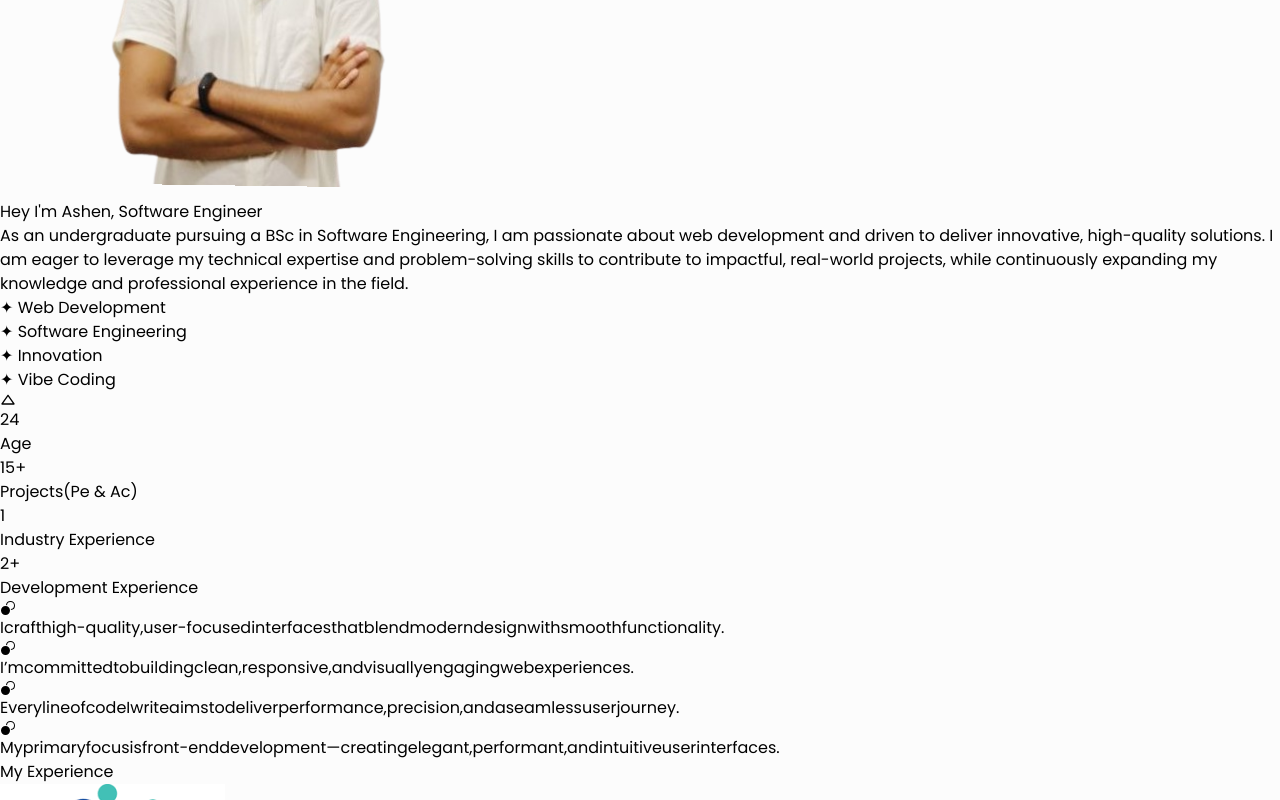
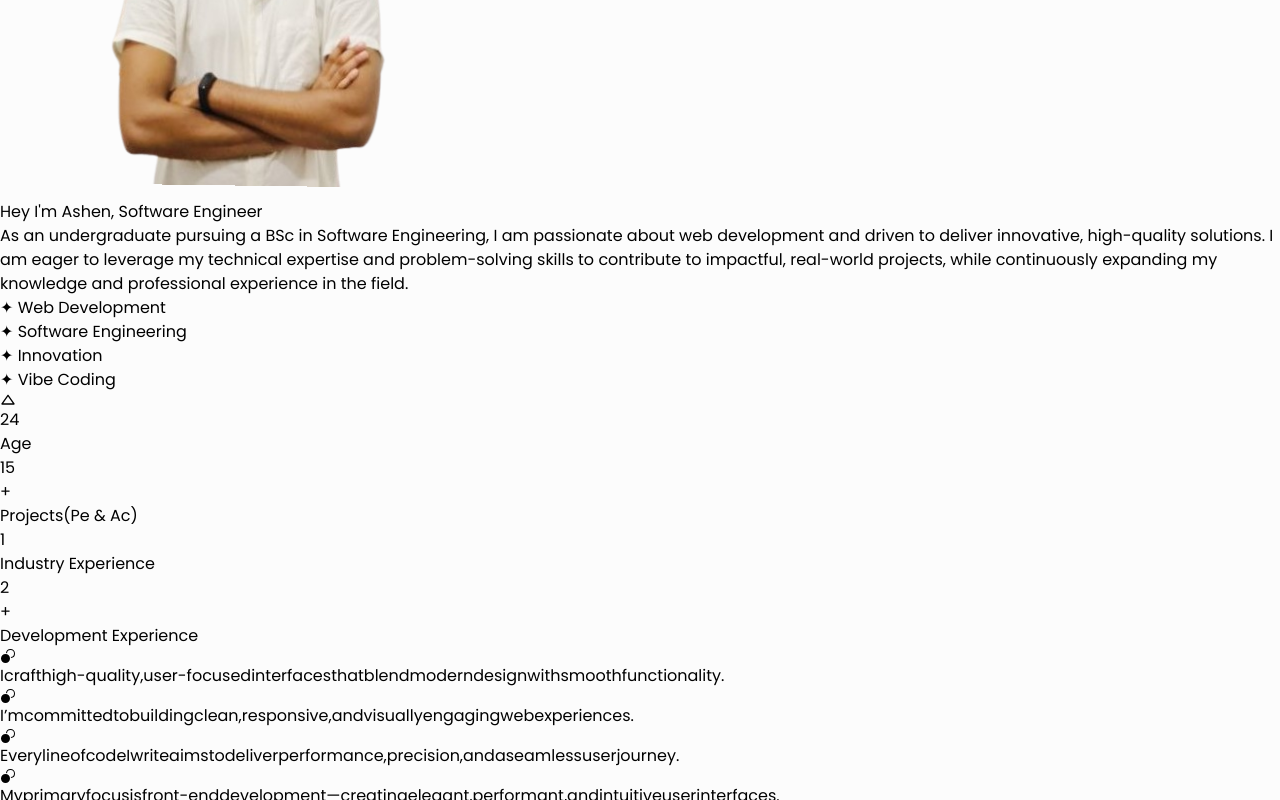
Before and after one commit to Ashen-sam/AshenSam-Portfolio-v2, a React (Vite) app: page / in a window 1280 px wide. Both pictures are taken after a click on the element 640 px from the left and 871 px from the top of the page. Shown: the part 471-1271 px from the top of the page. Built offline with nearby package versions, Linux system fonts and the light colour scheme; a web font is replaced by a local one.

Commit message:
feat : animate fix in title section

```diff
--- a/src/components/title/index.jsx
+++ b/src/components/title/index.jsx
@@ -10,9 +10,9 @@ const AboutMe = () => {
     const { floatingVariants, jumpVariants, pulseVariants, tags, setShowQuotes, showQuotes } = UseTitle()
     const stats = [
         { label: "Age", value: 24 },
-        { label: "Projects(Pe & Ac)", value: "15+" },
+        { label: "Projects(Pe & Ac)", value: "15" },
         { label: "Industry Experience", value: "1" },
-        { label: "Development Experience", value: "2+" },
+        { label: "Development Experience", value: "2" },
     ];
 
     return (
@@ -158,7 +158,40 @@ const AboutMe = () => {
                                     whileHover={{ scale: 1.05 }}
                                 >
                                     <div className={`sm:text-6xl text-4xl font-bold text-[${theme.secondary}]`}>
-                                        {stat.value}
+                                        {stat.value == "15" ? (
+                                            <div className="flex items-center justify-center">
+                                                <div>15</div>
+                                                <motion.div
+                                                    initial={{ rotate: 0 }}
+                                                    animate={{ rotate: 360 }}
+                                                    transition={{
+                                                        duration: 1.5,
+                                                        ease: "easeInOut",
+                                                    }}
+                                                    className="inline-block ml-1"
+                                                >
+                                                    +
+                                                </motion.div>
+                                            </div>
+                                        ) : stat.value == 2 ? (
+                                            <div className="flex items-center justify-center">
+                                                <div>2</div>
+                                                <motion.div
+                                                    initial={{ rotate: 0 }}
+                                                    animate={{ rotate: 360 }}
+                                                    transition={{
+                                                        duration: 1.5,
+                                                        ease: "easeInOut",
+                                                    }}
+                                                    className="inline-block ml-1"
+                                                >
+                                                    +
+                                                </motion.div>
+                                            </div>
+                                        ) : (
+                                            stat.value
+                                        )}
+
                                     </div>
                                     <div className="text-gray-600 mt-2 font-medium">{stat.label}</div>
                                 </motion.div>
```
